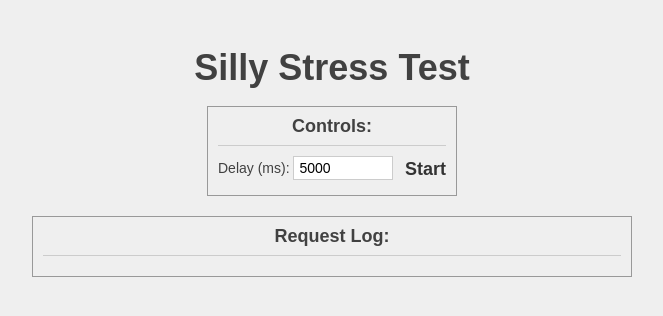
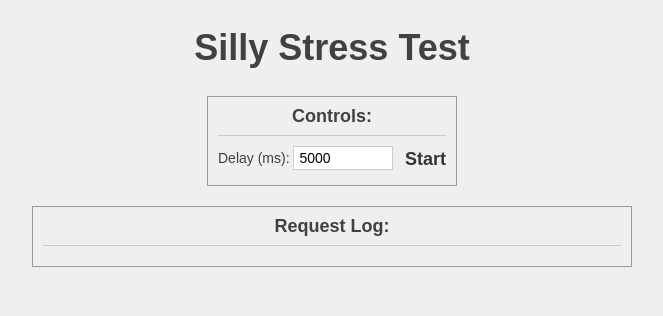
Before and after one commit to funnylookinhat/sillystresstest, a PHP site: page / in a window 1280 px wide. Shown: the top 316 px of the page, without its empty margins (308-971 px from the left). Run offline with PHP 8.4, Linux system fonts and the light colour scheme; some libraries are stand-ins or nearby versions.

Commit message:
Bug fix 8.

```diff
--- a/sst.css
+++ b/sst.css
@@ -15,7 +15,7 @@ html, body {
 h1 {
 	font-size: 36px;
 	line-height: 36px;
-	margin: 50px 0px 20px 0px;
+	margin: 30px 0px 30px 0px;
 	text-align: center;
 }
 
```
